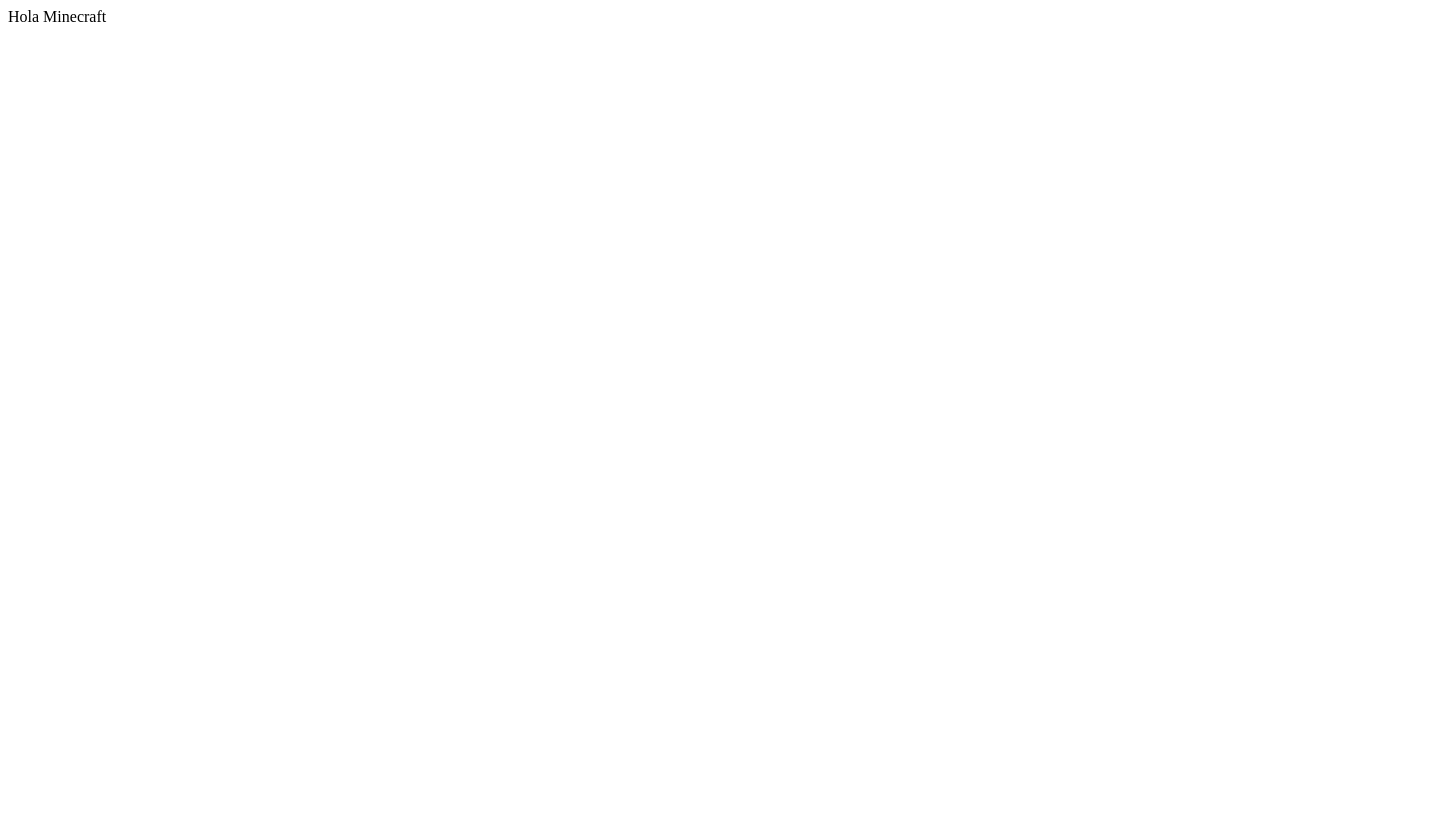
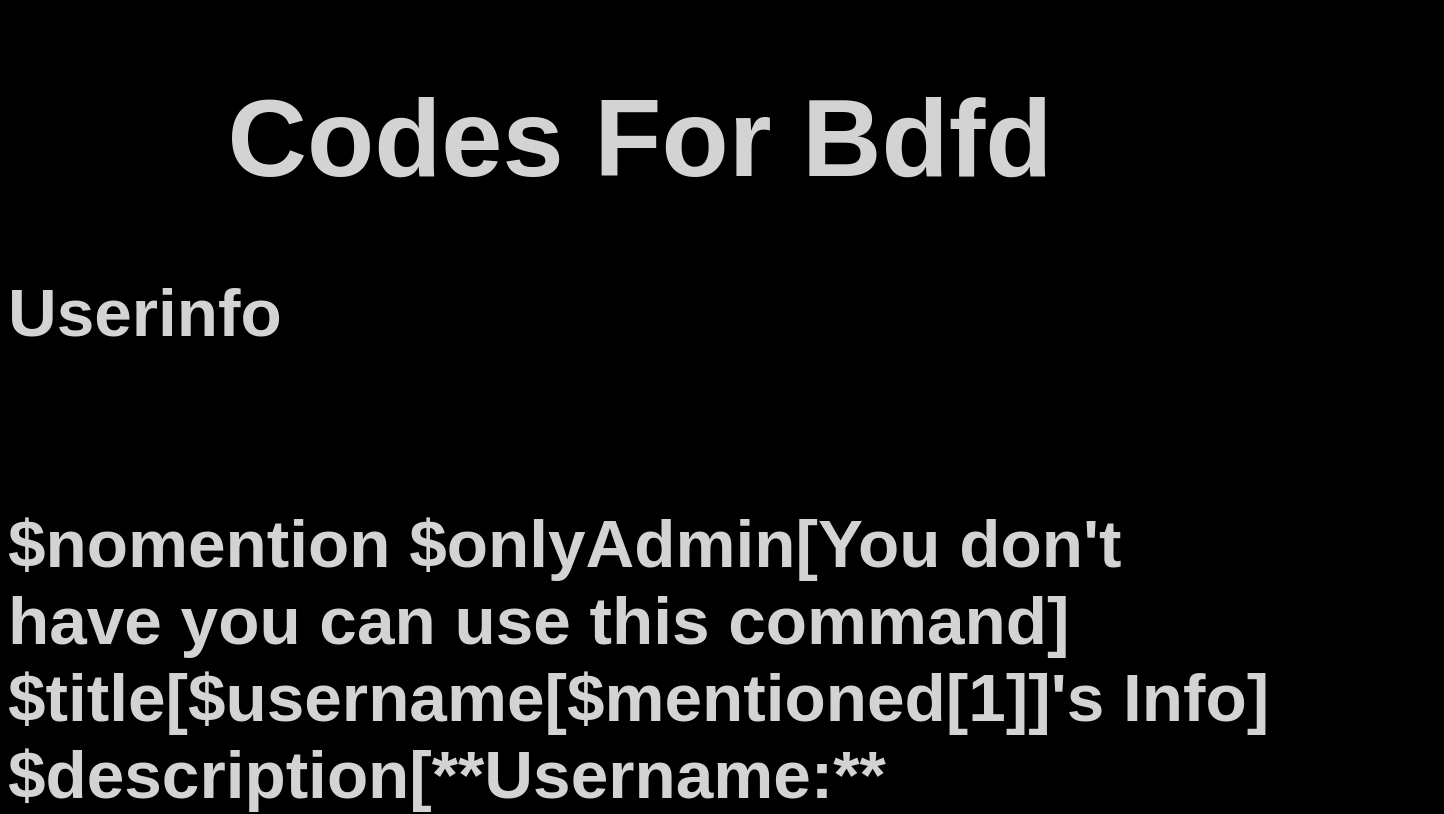
Before and after one commit to Thedark2768/Codes-bdfd.github.io, a plain HTML site: page index.html in a window 1280 px wide. Shown: the top 814 px of the page, 1444 px wide, since content can reach past the window. Drawn offline with Linux system fonts and the light colour scheme.

Commit message:
Update index.html

```diff
--- a/index.html
+++ b/index.html
@@ -1,7 +1,45 @@
+<!DOCTYPE html>
 <html>
     <head>
+        <title>Codes For Bdfd</title>
+        <script src="index.js"></script>
+        <style>
+            .titulo{
+                color:LightGray;
+                font-family:sans-serif;
+                font-size:55px;
+            }
+            .codes{
+                color:LightGray;
+                font-family:sans-serif;
+                font-size:45px;
+            }
+            body{
+                background-color:Black;
+            }
+        </style>
         </head>
-            <body>
-                Hola Minecraft
-                </body>
-                </html>
+    <body>
+        <div class="titulo">
+        <center>
+        <h1>Codes For Bdfd</h1>
+        </div>
+        <div class="codes">
+            <h2><b>Userinfo</b><br><br><br>$nomention
+$onlyAdmin[You don't have you can use this command]
+$title[$username[$mentioned[1]]'s Info]
+$description[**Username:** $username[$mentioned[1]]
+**Nickname:** $nickname[$mentioned[1]]
+**Discriminator:** $discriminator[$mentioned[1]]
+**User ID:** $mentioned[1]
+**Name Color:** $getRoleColor[$highestRole[$mentioned[1]]]
+**Avatar:** [Avatar URL]($userAvatar[$mentioned[1]]?size=2048)
+**Highest Role:** $roleName[$highestRole[$mentioned[1]]]
+**Lowest Role:** $roleName[$lowestRole[$mentioned[1]]]
+**Roles:** $userRoles[$mentioned[1]]
+**Joined On:** $userJoined[$mentioned[1]]
+**Account Created On:** $userJoinedDiscord[$mentioned[1]]]
+$color[$getUserVar[color]]</h2>
+        </div>
+    </body>
+    </html>
```
